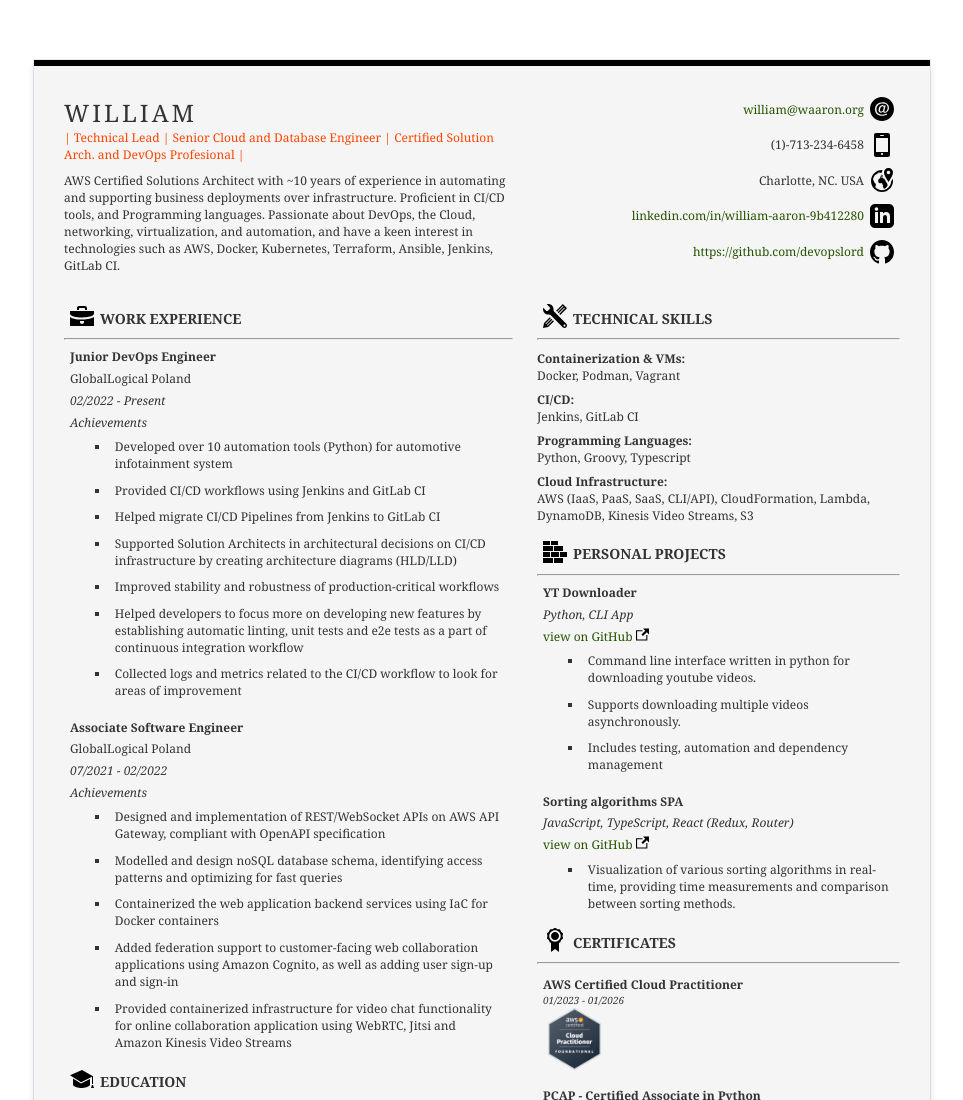
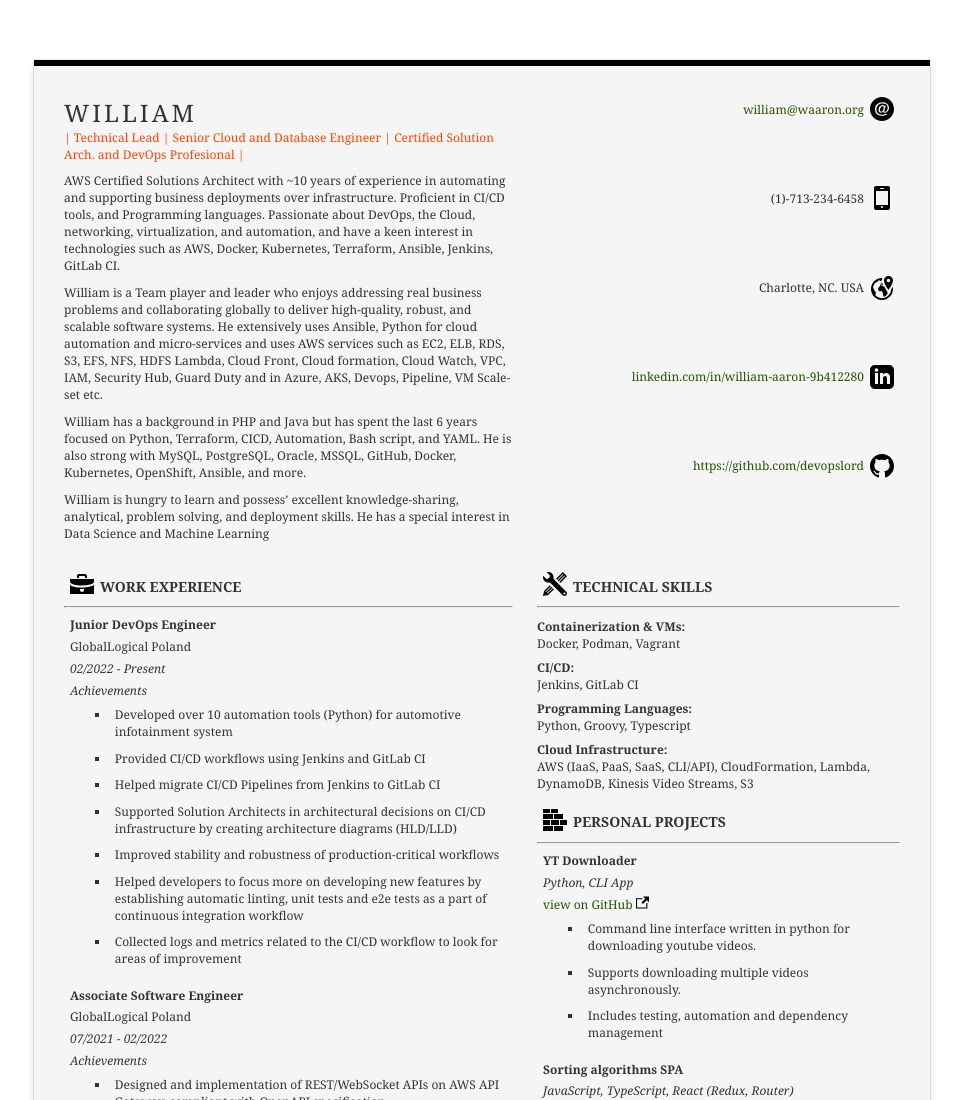
Before and after one commit to devopslord/waaron, a website: page src/frontend/index.html in a window 1280 px wide. Shown: the top 1100 px of the page, without its empty margins (158-1121 px from the left). Drawn offline with Linux system fonts and the light colour scheme; no server answers.

Commit message:
restructured the text info

```diff
--- a/src/frontend/index.html
+++ b/src/frontend/index.html
@@ -28,6 +28,15 @@
             Cloud, networking, virtualization, and automation, and have a keen
             interest in technologies such as AWS, Docker, Kubernetes, Terraform,
             Ansible, Jenkins, GitLab CI.
+          </p>
+          <p class="info">
+            William is a Team player and leader who enjoys addressing real business problems and collaborating globally to deliver high-quality, robust, and scalable software systems.  He extensively uses Ansible, Python for cloud automation and micro-services and uses AWS services such as EC2, ELB, RDS, S3, EFS, NFS, HDFS Lambda, Cloud Front, Cloud formation, Cloud Watch, VPC, IAM, Security Hub, Guard Duty and in Azure, AKS, Devops, Pipeline, VM Scale-set etc.
+          </p>
+          <p class="info">
+            William has a background in PHP and Java but has spent the last 6 years focused on Python, Terraform, CICD, Automation, Bash script, and YAML.  He is also strong with MySQL, PostgreSQL, Oracle, MSSQL, GitHub, Docker, Kubernetes, OpenShift, Ansible, and more.
+          </p>
+          <p class="info">
+            William is hungry to learn and possess’ excellent knowledge-sharing, analytical, problem solving, and deployment skills. He has a special interest in Data Science and Machine Learning
           </p>
           <p></p>
         </div>
--- a/src/frontend/styles/styles.css
+++ b/src/frontend/styles/styles.css
@@ -30,6 +30,10 @@
   display: flex;
   flex-direction: column;
   align-items: center;
+}
+
+.info{
+  margin-top: 10px;
 }
 
 .container {
```
